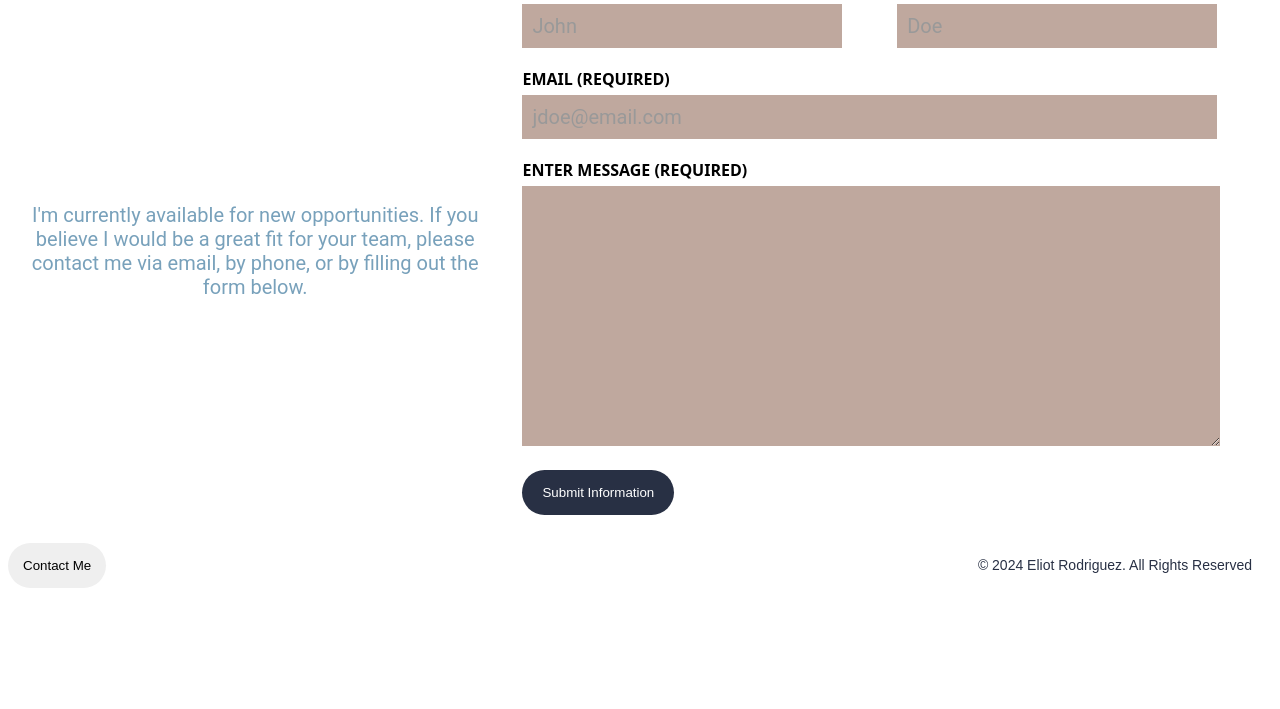
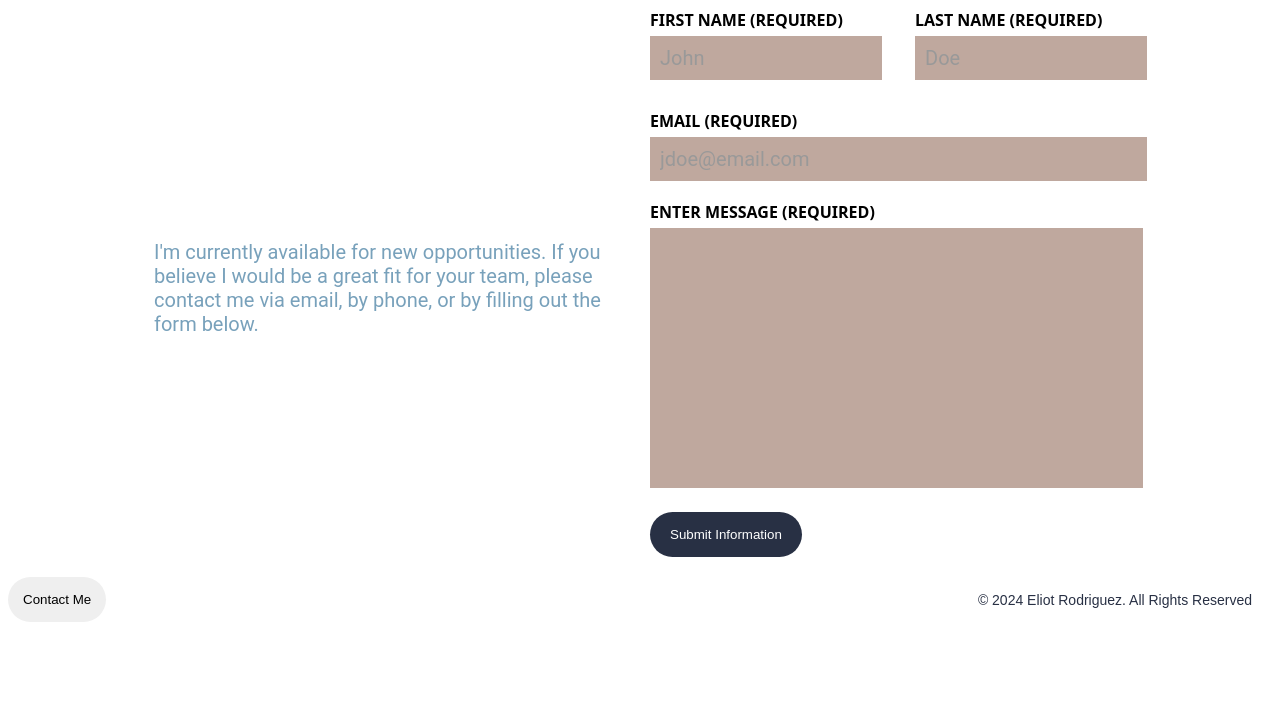
Before and after one commit to eliotrodriguez/instructionaldesign, a plain HTML site: page contact.html in a window 1280 px wide. Shown: the part 91-800 px from the top of the page. Drawn offline with Linux system fonts and the light colour scheme.

Commit message:
Update style.css

```diff
--- a/style.css
+++ b/style.css
@@ -71,7 +71,7 @@ html, body {
 
 .navbar {
     background-color:white;
-    height: 60px;
+    /* height: 60px; */
     width: auto;
     overflow: hidden;
     display: flex;
@@ -93,7 +93,7 @@ html, body {
     margin: 20px auto;
     padding: 20px;
     box-sizing: border-box;
-    overflow: hidden;
+    /* overflow: hidden;  */
 }
 
 .left-column {
@@ -103,7 +103,7 @@ html, body {
 .right-column {
     order: 2;
     grid-row: span;
-    width: 100%;
+    max-width: 80%;
     height: auto;
     /* margin-top: 20px; */
     /* background-color: lightgray; */
@@ -131,11 +131,20 @@ html, body {
     grid-template-areas:
     'header header'
     'left right';
+    /* display: grid;
+    grid-template-columns: 1fr auto;
+    grid-template-rows: auto; */
+    gap: 20px;
+    width: 80%;
+    max-width: 1080px;
+    margin: 20px auto;
+    padding: 20px;
+    box-sizing: border-box;
 }
 
-.grid-container > div {
+/* .grid-container > div {
     padding: 20px;
-}
+} */
 
 .item1 {
     grid-area: header;
@@ -247,7 +256,8 @@ input[type="submit"] {
     background-color: green;
 }
 
-#submit {
+#submit,
+.explore-button {
     background-color: #283044;
     color: white;
     padding: 15px 20px;
@@ -257,7 +267,8 @@ input[type="submit"] {
     transition: background-color 0.3s, transform 0.3s;
 }
 
-#submit:hover {
+#submit:hover,
+.explore-button:hover {
     background-color: #283044;
     transform: scale(1.1);
 }
@@ -286,7 +297,7 @@ li a:hover {
 
 .pictures {
     width: 200px;
-    height: auto;
+    /* height: auto; */
 }
 
 @media only screen and (max-width: 600px) {
@@ -316,8 +327,19 @@ li a:hover {
 
 /* Contact CSS */
 
+.contact-table {
+    display: flex;
+    flex-direction: column;
+    align-items: center;
+    width: 100%;
+    /* max-width: 500px; */
+    margin: 0 auto;
+}
+
 .contact-section {
     font-family: roboto;
+    width: 80%;
+    max-width: 500px;
     color: #78A1BB;
     margin-bottom: 10px;
     font-size: 20px;
@@ -357,6 +379,7 @@ textarea {
     font-size: 20px;
     font-family: roboto;
     overflow-x: hidden;
+    resize: none;
 }
 
 input[type="text"]::placeholder,
@@ -376,7 +399,8 @@ textarea:empty + .placeholder {
 
 .form-group {
     margin-bottom: 20px;
-    flex-basis: calc(33.33% - 10px);
+    /* flex-basis: calc(33.33% - 10px); */
+    width: 100%;
 }
 
 label {
@@ -406,35 +430,38 @@ label {
     flex: 1;
     margin-bottom: 10px;
 }
+
+.main-content {
+    /* background-color: black; */
+    width: 100%;
+    margin-top: 2em;
+    display: flex;
+    flex-direction: column;
+    align-items: center;
+    max-width: 1080px;
+}
+
 @media only screen and (min-width: 600px) {
-    .first-name,
-    .last-name {
-        width: calc(50% - 5px);
-        margin-bottom: 0;
+    .main-content {
+        flex-direction: row; /* Change to row layout on larger screens */
+        justify-content: space-between; /* Add space between elements */
+    }
+
+    .form-section {
+        flex: 0 0 50%; /* Set form section to take up 50% of the width */
+        margin-right: 20px; /* Add some space between form and paragraph */
+    }
+
+    .contact-section {
+        flex: 0 0 45%; /* Set paragraph section to take up 45% of the width */
     }
 }
 
-.main-content {
-    display: flex;
-    justify-content: space-between;
-    align-items: center;
-}
-
-.contact-form-section {
-    /* display: flex;
-    flex-wrap: wrap;
-    justify-content: space-between; */
-    flex-basis: calc(50% - 10px);
-}
-
 .contact-section {
-    flex-basis: calc(50% - 10px);
-    margin-right: 20px;
-    text-align: center;
-}
-
-.contact-section p {
-    text-align: center;
+    /* text-align: left; */
+    text-align: left;
+    margin-left: 5%;
+    padding-right: 10px;
 }
 
 .form-section {
```
